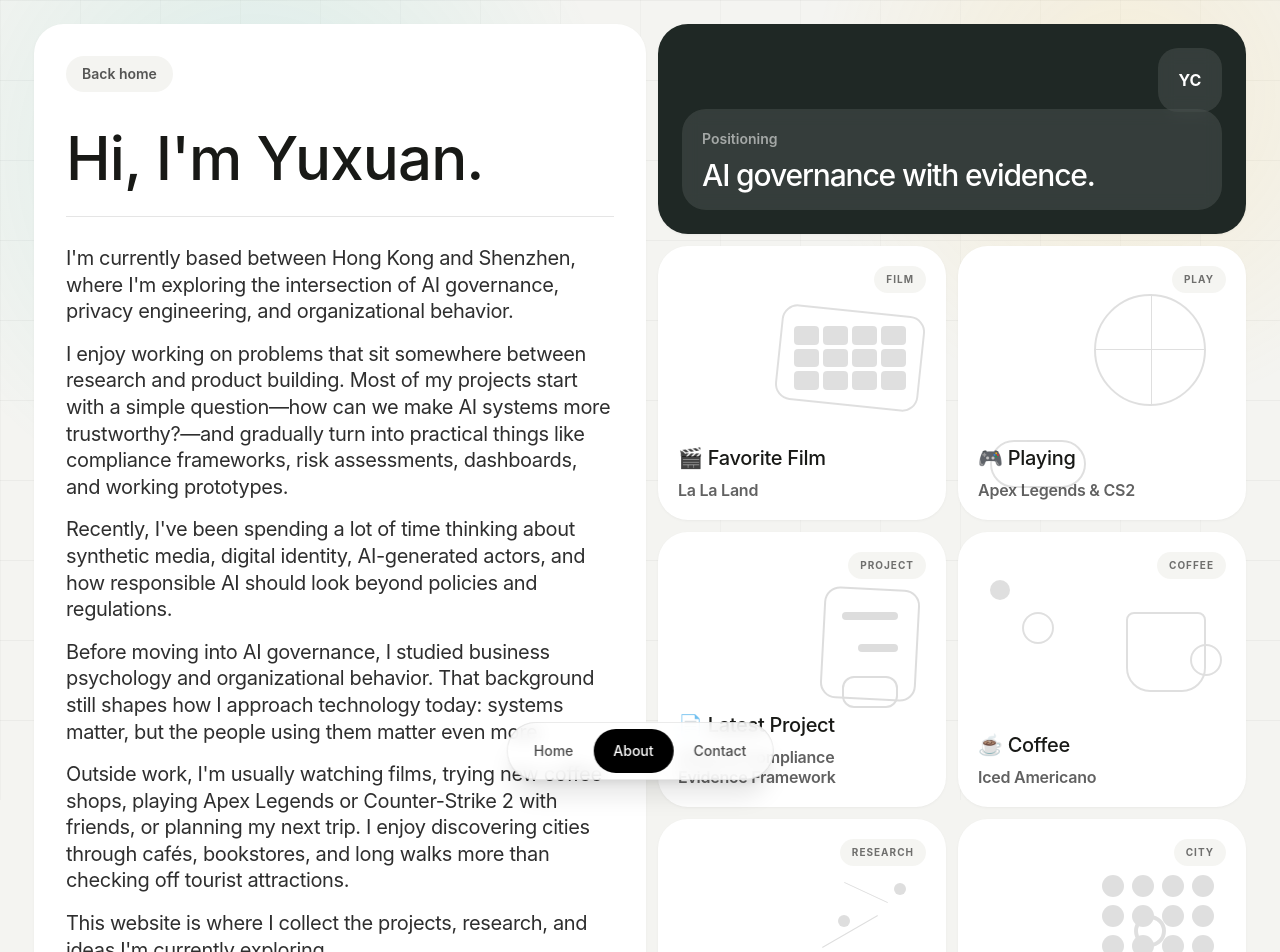
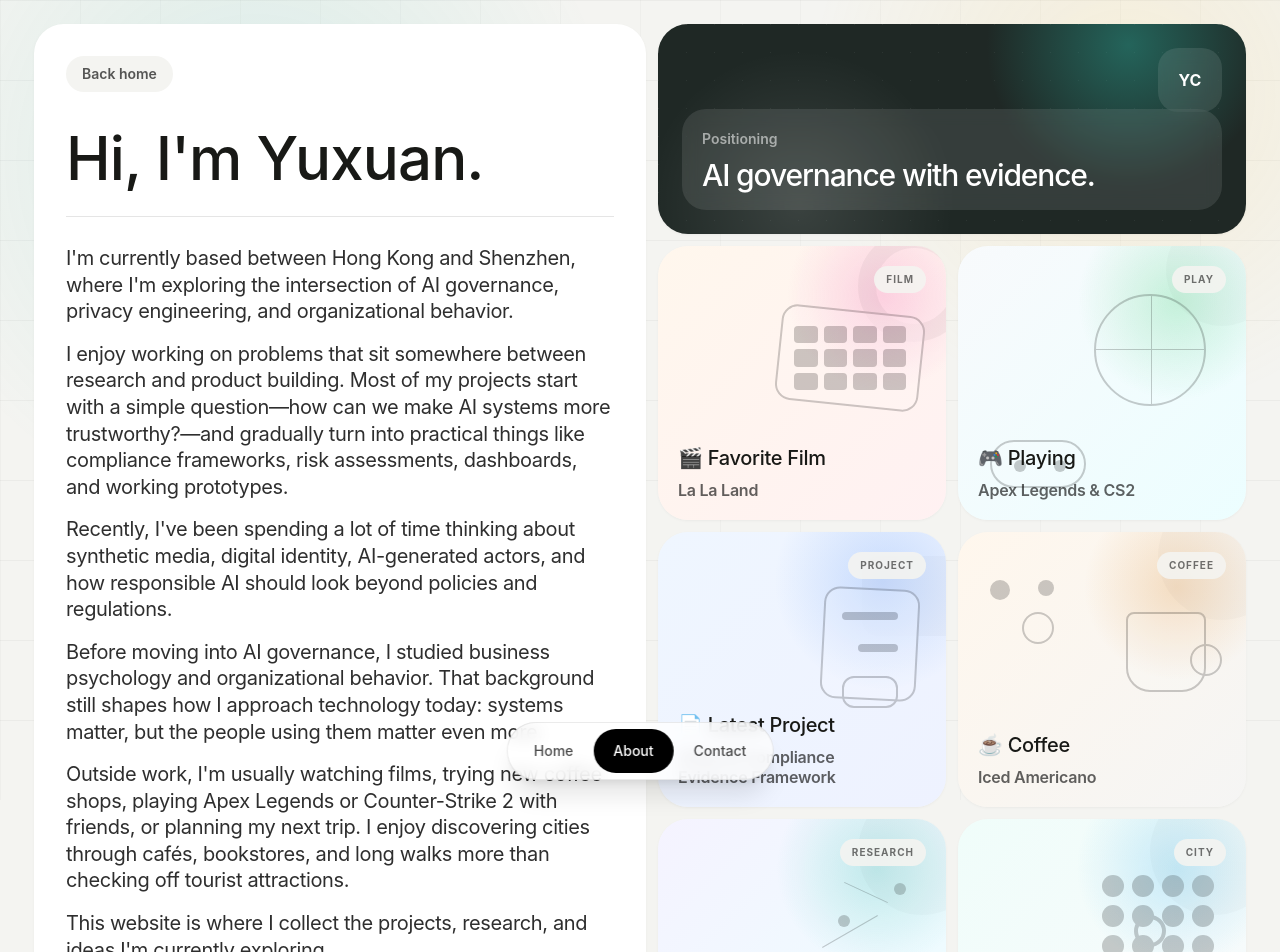
Before and after one commit to yuxuancheng123-spec/yuxuan-cheng-portfolio-next, a Next.js app: page /about in a window 1280 px wide. Shown: the top 952 px of the page. Built offline with nearby package versions, Linux system fonts and the light colour scheme.

Commit message:
Refine portfolio layout and about visuals

```diff
--- a/src/app/about/page.tsx
+++ b/src/app/about/page.tsx
@@ -51,12 +51,32 @@ const notes = [
   },
 ];
 
+function lifeCardTone(visual: string) {
+  if (visual === "film") {
+    return "bg-[radial-gradient(circle_at_78%_18%,rgba(244,114,182,0.28),transparent_30%),linear-gradient(135deg,#fff7ed,#fff1f2)]";
+  }
+  if (visual === "play") {
+    return "bg-[radial-gradient(circle_at_76%_20%,rgba(34,197,94,0.22),transparent_32%),linear-gradient(135deg,#f8fafc,#ecfeff)]";
+  }
+  if (visual === "project") {
+    return "bg-[radial-gradient(circle_at_78%_18%,rgba(59,130,246,0.22),transparent_34%),linear-gradient(135deg,#eff6ff,#eef2ff)]";
+  }
+  if (visual === "coffee") {
+    return "bg-[radial-gradient(circle_at_76%_20%,rgba(217,119,6,0.2),transparent_30%),linear-gradient(135deg,#fff7ed,#f5f5f4)]";
+  }
+  if (visual === "research") {
+    return "bg-[radial-gradient(circle_at_76%_18%,rgba(20,184,166,0.22),transparent_32%),linear-gradient(135deg,#f5f3ff,#ecfeff)]";
+  }
+  return "bg-[radial-gradient(circle_at_76%_18%,rgba(14,165,233,0.2),transparent_32%),linear-gradient(135deg,#f0fdfa,#f8fafc)]";
+}
+
 function LifeCardPattern({ visual }: { visual: string }) {
   if (visual === "film") {
     return (
-      <div className="pointer-events-none absolute inset-0 opacity-[0.12]">
-        <div className="absolute right-6 top-16 h-24 w-36 rotate-6 rounded-2xl border-2 border-black" />
-        <div className="absolute right-10 top-20 grid h-16 w-28 grid-cols-4 gap-1">
+      <div className="pointer-events-none absolute inset-0 opacity-[0.2]">
+        <div className="absolute -right-6 -top-4 h-28 w-28 rounded-full border-[18px] border-black/20" />
+        <div className="absolute right-6 top-16 h-24 w-36 rotate-6 rounded-2xl border-2 border-black bg-white/60" />
+        <div className="absolute right-10 top-20 grid h-16 w-28 grid-cols-4 gap-1.5">
           {Array.from({ length: 12 }).map((_, index) => (
             <span key={index} className="rounded-sm bg-black" />
           ))}
@@ -67,19 +87,23 @@ function LifeCardPattern({ visual }: { visual: string }) {
 
   if (visual === "play") {
     return (
-      <div className="pointer-events-none absolute inset-0 opacity-[0.12]">
+      <div className="pointer-events-none absolute inset-0 opacity-[0.2]">
+        <div className="absolute -right-8 -top-8 h-28 w-28 rounded-full bg-black/10" />
         <div className="absolute right-10 top-12 h-28 w-28 rounded-full border-2 border-black" />
         <div className="absolute right-[5.9rem] top-12 h-28 w-px bg-black" />
         <div className="absolute right-10 top-[6.45rem] h-px w-28 bg-black" />
-        <div className="absolute bottom-8 left-8 h-12 w-24 rounded-full border-2 border-black" />
+        <div className="absolute bottom-8 left-8 h-12 w-24 rounded-full border-2 border-black bg-white/55" />
+        <div className="absolute bottom-12 left-14 h-3 w-3 rounded-full bg-black" />
+        <div className="absolute bottom-12 left-24 h-3 w-3 rounded-full bg-black" />
       </div>
     );
   }
 
   if (visual === "project") {
     return (
-      <div className="pointer-events-none absolute inset-0 opacity-[0.13]">
-        <div className="absolute right-7 top-14 h-28 w-24 rotate-3 rounded-2xl border-2 border-black bg-white" />
+      <div className="pointer-events-none absolute inset-0 opacity-[0.2]">
+        <div className="absolute -right-7 top-6 h-20 w-28 rounded-2xl bg-black/10" />
+        <div className="absolute right-7 top-14 h-28 w-24 rotate-3 rounded-2xl border-2 border-black bg-white/70" />
         <div className="absolute right-12 top-20 h-2 w-14 rounded-full bg-black" />
         <div className="absolute right-12 top-28 h-2 w-10 rounded-full bg-black" />
         <div className="absolute right-12 top-36 h-8 w-14 rounded-xl border-2 border-black" />
@@ -89,18 +113,21 @@ function LifeCardPattern({ visual }: { visual: string }) {
 
   if (visual === "coffee") {
     return (
-      <div className="pointer-events-none absolute inset-0 opacity-[0.12]">
-        <div className="absolute right-10 top-20 h-20 w-20 rounded-b-3xl rounded-t-lg border-2 border-black" />
+      <div className="pointer-events-none absolute inset-0 opacity-[0.2]">
+        <div className="absolute -right-10 -top-10 h-32 w-32 rounded-full bg-black/10" />
+        <div className="absolute right-10 top-20 h-20 w-20 rounded-b-3xl rounded-t-lg border-2 border-black bg-white/55" />
         <div className="absolute right-6 top-28 h-8 w-8 rounded-full border-2 border-black" />
         <div className="absolute left-8 top-12 h-5 w-5 rounded-full bg-black" />
         <div className="absolute left-16 top-20 h-8 w-8 rounded-full border-2 border-black" />
+        <div className="absolute left-20 top-12 h-4 w-4 rounded-full bg-black" />
       </div>
     );
   }
 
   if (visual === "research") {
     return (
-      <div className="pointer-events-none absolute inset-0 opacity-[0.13]">
+      <div className="pointer-events-none absolute inset-0 opacity-[0.2]">
+        <div className="absolute -right-10 -top-8 h-32 w-32 rounded-full bg-black/10" />
         <div className="absolute right-10 top-16 h-3 w-3 rounded-full bg-black" />
         <div className="absolute right-24 top-24 h-3 w-3 rounded-full bg-black" />
         <div className="absolute right-14 top-36 h-3 w-3 rounded-full bg-black" />
@@ -113,7 +140,8 @@ function LifeCardPattern({ visual }: { visual: string }) {
   }
 
   return (
-    <div className="pointer-events-none absolute inset-0 opacity-[0.12]">
+    <div className="pointer-events-none absolute inset-0 opacity-[0.2]">
+      <div className="absolute -right-8 -top-8 h-32 w-32 rounded-full bg-black/10" />
       <div className="absolute right-8 top-14 grid h-28 w-28 grid-cols-4 gap-2">
         {Array.from({ length: 16 }).map((_, index) => (
           <span key={index} className="rounded-full bg-black" />
@@ -184,6 +212,7 @@ export default function AboutPage() {
 
         <aside className="grid grid-cols-1 gap-3 sm:grid-cols-2">
           <div className="relative min-h-[210px] overflow-hidden rounded-[30px] bg-[#1f2825] p-6 text-white shadow-sm shadow-black/[0.04] sm:col-span-2">
+            <div className="pointer-events-none absolute inset-0 bg-[radial-gradient(circle_at_80%_10%,rgba(45,212,191,0.35),transparent_28%),radial-gradient(circle_at_24%_86%,rgba(255,255,255,0.12),transparent_32%),linear-gradient(120deg,rgba(255,255,255,0.06)_1px,transparent_1px)] bg-[size:auto,auto,28px_28px]" />
             <div className="absolute right-6 top-6 grid h-16 w-16 place-items-center rounded-[20px] bg-white/10 text-base font-bold backdrop-blur">
               YC
             </div>
@@ -214,7 +243,7 @@ export default function AboutPage() {
             );
 
             const className =
-              "relative aspect-[1.05/1] min-h-[178px] overflow-hidden rounded-[30px] bg-white p-5 shadow-sm shadow-black/[0.04] transition duration-300 hover:-translate-y-1 hover:shadow-xl hover:shadow-black/10";
+              `relative aspect-[1.05/1] min-h-[178px] overflow-hidden rounded-[30px] p-5 shadow-sm shadow-black/[0.04] transition duration-300 hover:-translate-y-1 hover:shadow-xl hover:shadow-black/10 ${lifeCardTone(note.visual)}`;
 
             return note.external ? (
               <a
--- a/src/app/page.tsx
+++ b/src/app/page.tsx
@@ -41,19 +41,13 @@ const research = [
   "Navigating Diversity: The Role of Network Crafting in Resource Enrichment Across Work and Home.",
 ];
 
-const writing = [
-  "Synthetic media governance",
-  "AIGC actor authorization",
-  "AI compliance and risk assessment",
-];
-
 const flow = ["Policy", "Evidence", "Controls", "Audit"];
 
 function projectSize(size: string) {
-  if (size === "large") return "lg:col-span-2 lg:row-span-2 min-h-[330px]";
-  if (size === "tall") return "min-h-[330px]";
-  if (size === "wide") return "lg:col-span-2 min-h-[240px]";
-  return "min-h-[240px]";
+  if (size === "large") return "min-h-[350px]";
+  if (size === "tall") return "min-h-[350px]";
+  if (size === "wide") return "min-h-[350px]";
+  return "min-h-[350px]";
 }
 
 function projectTone(tone: string) {
@@ -243,7 +237,7 @@ export default function Home() {
 
           <article
             id="research"
-            className="rounded-[28px] bg-white p-6 shadow-sm shadow-black/[0.04] lg:col-span-2"
+            className="rounded-[28px] bg-white p-6 shadow-sm shadow-black/[0.04] lg:col-span-3"
           >
             <p className="text-sm font-semibold text-black/45">Research</p>
             <div className="mt-6 divide-y divide-black/8">
@@ -257,23 +251,9 @@ export default function Home() {
               ))}
             </div>
           </article>
-
-          <article className="overflow-hidden rounded-[28px] bg-white p-6 shadow-sm shadow-black/[0.04]">
-            <p className="text-sm font-semibold text-black/45">Writing</p>
-            <div className="mt-6 flex flex-col gap-2">
-              {writing.map((item) => (
-                <span
-                  key={item}
-                  className="rounded-full bg-[#f4f4f1] px-3.5 py-2.5 text-sm font-semibold text-black/65"
-                >
-                  {item}
-                </span>
-              ))}
-            </div>
-          </article>
         </section>
 
-        <section id="work" className="mt-2.5 grid gap-3 lg:grid-cols-4">
+        <section id="work" className="mt-2.5 grid gap-3 lg:grid-cols-3">
           {projects.map((project) => (
             <article
               key={project.title}
```
